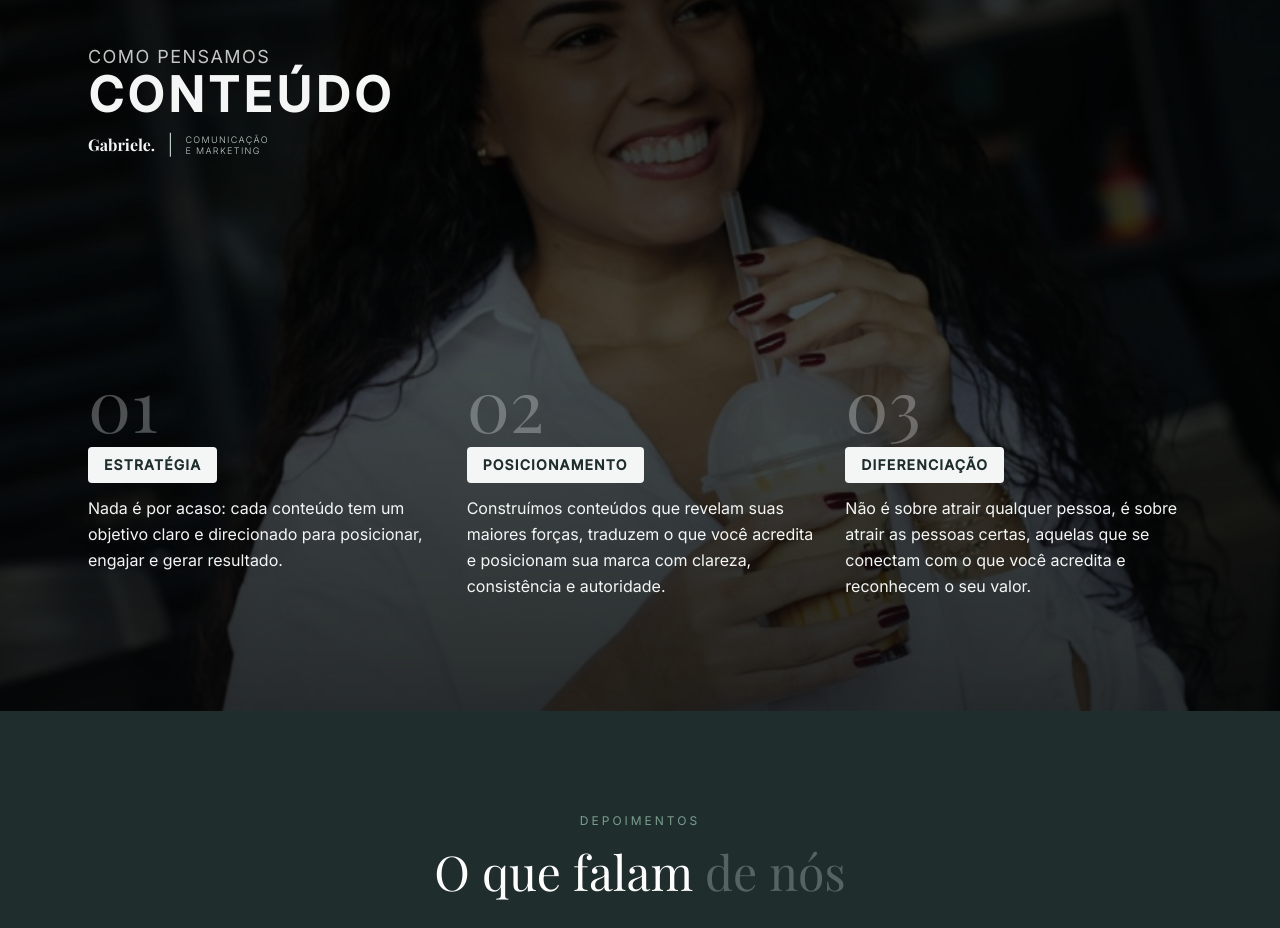
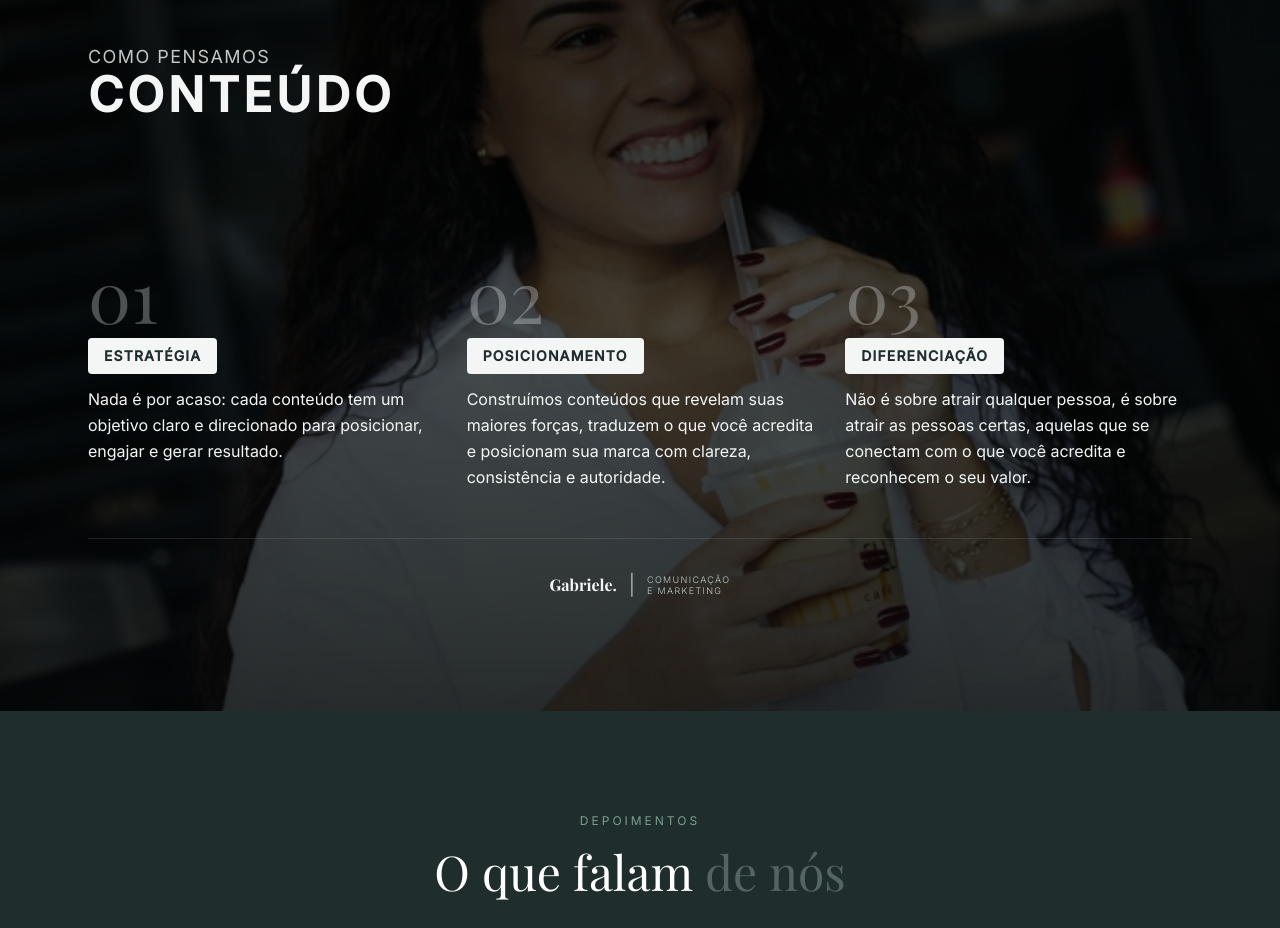
Before and after one commit to LeonardoKlaser/GabayCo, a Next.js app: page / in a window 1280 px wide. Shown: the part 6520-7448 px from the top of the page. Built offline with nearby package versions, Linux system fonts and the light colour scheme.

Commit message:
feat: move brand logo to bottom center in ContentPillars section

```diff
--- a/src/components/ContentPillars.tsx
+++ b/src/components/ContentPillars.tsx
@@ -4,6 +4,7 @@ import Image from "next/image";
 import { motion, useScroll, useTransform } from "framer-motion";
 import { useRef } from "react";
 import { CONTENT_PILLARS } from "@/lib/constants";
+import BrandLogo from "./BrandLogo";
 
 const stagger = {
   hidden: {},
@@ -87,29 +88,6 @@ export default function ContentPillars() {
           >
             Conteúdo
           </motion.h2>
-          {/* Mini logo */}
-          <motion.div
-            variants={{
-              hidden: { opacity: 0 },
-              visible: { opacity: 1, transition: { delay: 0.3, duration: 0.5 } },
-            }}
-            className="flex items-center gap-3 mt-3"
-          >
-            <span className="font-heading font-bold text-base text-brand-ice-white">
-              Gabriele.
-            </span>
-            <span className="font-body font-light text-xl text-brand-blue-gray">
-              |
-            </span>
-            <div className="flex flex-col leading-tight">
-              <span className="font-body font-light text-[9px] uppercase tracking-[0.15em] text-brand-blue-gray">
-                Comunicação
-              </span>
-              <span className="font-body font-light text-[9px] uppercase tracking-[0.15em] text-brand-blue-gray">
-                e Marketing
-              </span>
-            </div>
-          </motion.div>
         </motion.div>
 
         {/* Pillars */}
@@ -146,6 +124,17 @@ export default function ContentPillars() {
             </motion.div>
           ))}
         </motion.div>
+
+        {/* Brand Logo centered at bottom */}
+        <motion.div
+          className="mt-12 pt-8 border-t border-white/10"
+          initial={{ opacity: 0 }}
+          whileInView={{ opacity: 1 }}
+          viewport={{ once: true }}
+          transition={{ delay: 0.5, duration: 0.5 }}
+        >
+          <BrandLogo size="md" />
+        </motion.div>
       </div>
     </section>
   );
```
